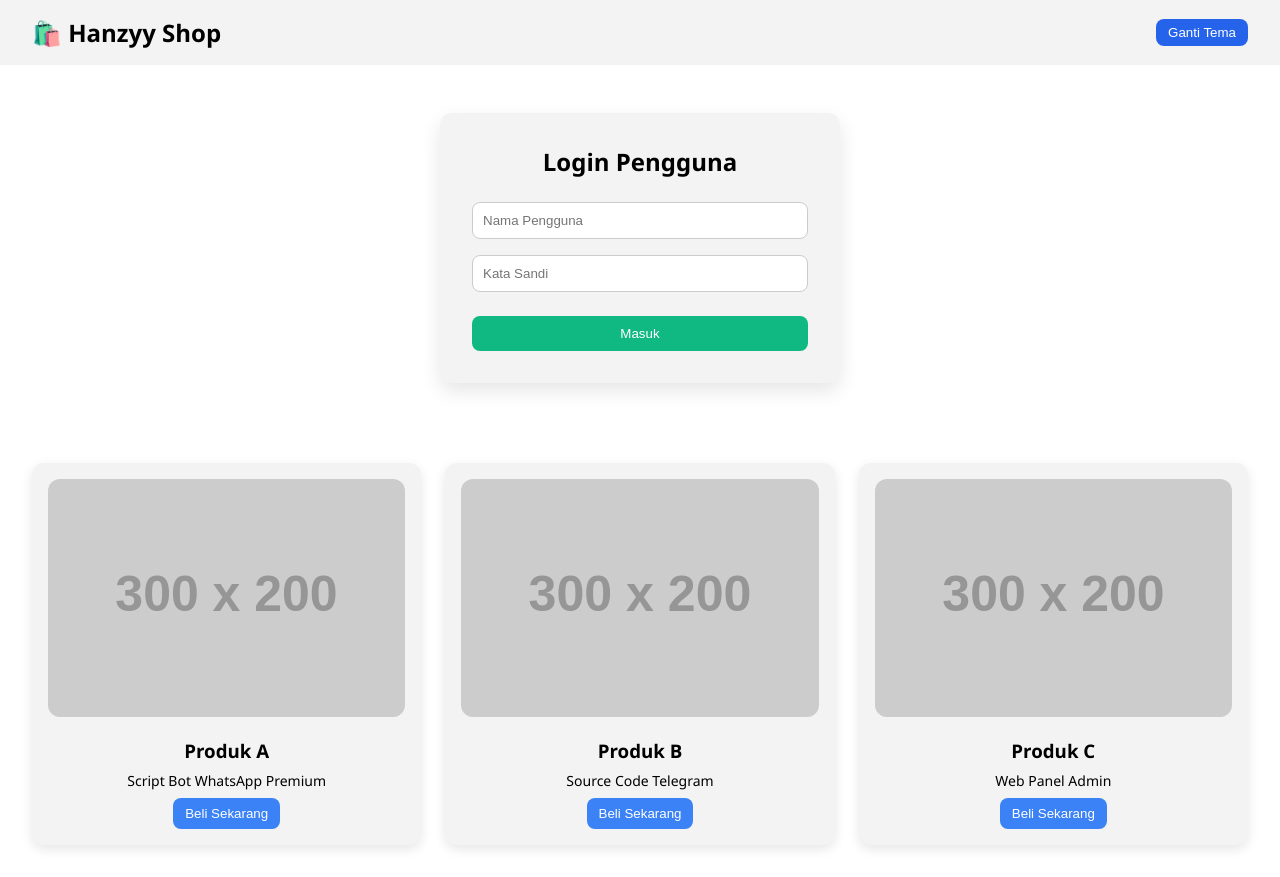
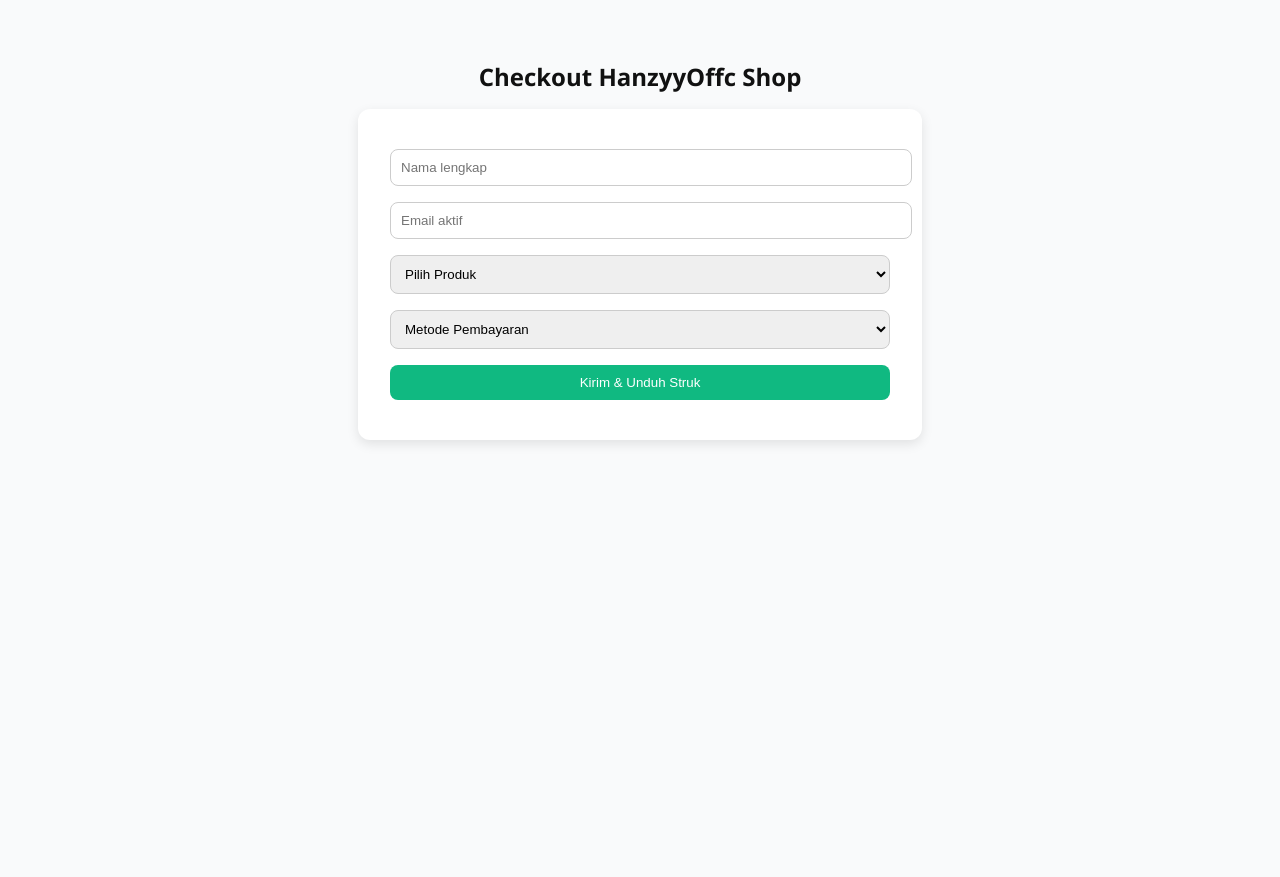
Before and after one commit to HanzyyOffc/HtmlNew, a plain HTML site: page index.html in a window 1280 px wide. After the commit the page ends 800 px from the top, so only its background shows below. Drawn offline with nearby package versions, Linux system fonts and the light colour scheme; placeholder pictures from the web are drawn by us.

Commit message:
index.html

```diff
--- a/index.html
+++ b/index.html
@@ -1,184 +1,122 @@
 <!DOCTYPE html>
 <html lang="id">
 <head>
-  <meta charset="UTF-8" />
-  <meta name="viewport" content="width=device-width, initial-scale=1.0" />
-  <title>Modern Shop - Hanzyy</title>
-  <link href="https://cdn.jsdelivr.net/npm/remixicon@3.5.0/fonts/remixicon.css" rel="stylesheet" />
+  <meta charset="UTF-8">
+  <meta name="viewport" content="width=device-width, initial-scale=1.0">
+  <title>Checkout HanzyyOffc Shop</title>
+  <script src="https://cdnjs.cloudflare.com/ajax/libs/jspdf/2.5.1/jspdf.umd.min.js"></script>
   <style>
-    :root {
-      --bg: #ffffff;
-      --text: #000000;
-      --card: #f3f3f3;
-    }
-    [data-theme="dark"] {
-      --bg: #111827;
-      --text: #f9fafb;
-      --card: #1f2937;
-    }
-    * {
-      margin: 0; padding: 0; box-sizing: border-box;
-      transition: all 0.3s ease;
-    }
     body {
       font-family: 'Segoe UI', sans-serif;
-      background: var(--bg);
-      color: var(--text);
-      overflow-x: hidden;
+      background: #f9fafb;
+      padding: 2rem;
+      color: #111;
     }
-    .loader {
-      position: fixed;
-      width: 100vw; height: 100vh;
-      background: var(--bg);
-      display: flex; justify-content: center; align-items: center;
-      z-index: 9999;
+    h2 {
+      text-align: center;
+      margin-bottom: 1rem;
     }
-    .loader span {
-      font-size: 2rem;
-      animation: blink 1s infinite alternate;
-    }
-    @keyframes blink {
-      0% {opacity: 0.2;}
-      100% {opacity: 1;}
-    }
-    header {
-      display: flex;
-      justify-content: space-between;
-      align-items: center;
-      padding: 1rem 2rem;
-      background: var(--card);
-    }
-    .toggle {
-      background: #2563eb;
-      color: #fff;
-      padding: 6px 12px;
-      border-radius: 8px;
-      border: none;
-      cursor: pointer;
-    }
-    .login-box {
-      width: 100%;
-      max-width: 400px;
-      margin: 3rem auto;
-      background: var(--card);
+    form {
+      max-width: 500px;
+      margin: auto;
+      background: white;
       padding: 2rem;
       border-radius: 12px;
-      box-shadow: 0 8px 20px rgba(0,0,0,0.1);
-      animation: slideIn 0.8s ease forwards;
-      opacity: 0;
+      box-shadow: 0 4px 12px rgba(0,0,0,0.1);
     }
-    @keyframes slideIn {
-      0% {transform: translateY(-40px); opacity: 0;}
-      100% {transform: translateY(0); opacity: 1;}
-    }
-    .login-box h2 {
-      margin-bottom: 1rem;
-      text-align: center;
-    }
-    .login-box input {
-      width: 100%;
-      margin: 0.5rem 0;
-      padding: 10px;
-      border: 1px solid #ccc;
-      border-radius: 8px;
-      background: var(--bg);
-      color: var(--text);
-    }
-    .login-box button {
+    input, select, button {
       width: 100%;
       padding: 10px;
+      margin: 8px 0;
+      border-radius: 8px;
+      border: 1px solid #ccc;
+    }
+    button {
       background: #10b981;
       color: white;
       border: none;
-      border-radius: 8px;
-      margin-top: 1rem;
-      cursor: pointer;
-    }
-    .shop-section {
-      padding: 2rem;
-      display: grid;
-      grid-template-columns: repeat(auto-fit, minmax(240px, 1fr));
-      gap: 1.5rem;
-    }
-    .product {
-      background: var(--card);
-      padding: 1rem;
-      border-radius: 12px;
-      text-align: center;
-      box-shadow: 0 4px 12px rgba(0,0,0,0.1);
-    }
-    .product img {
-      width: 100%;
-      border-radius: 12px;
-      margin-bottom: 1rem;
-    }
-    .product h3 {
-      margin-bottom: 0.5rem;
-    }
-    .product p {
-      font-size: 14px;
-      margin-bottom: 0.5rem;
-    }
-    .product button {
-      background: #3b82f6;
-      color: white;
-      border: none;
-      padding: 8px 12px;
-      border-radius: 8px;
       cursor: pointer;
     }
   </style>
 </head>
-<body data-theme="light">
-  <div class="loader" id="loader">
-    <span>Memuat...</span>
-  </div>
+<body>
 
-  <header>
-    <h2>🛍️ Hanzyy Shop</h2>
-    <button class="toggle" onclick="toggleTheme()">Ganti Tema</button>
-  </header>
+  <h2>Checkout HanzyyOffc Shop</h2>
 
-  <section class="login-box">
-    <h2>Login Pengguna</h2>
-    <input type="text" placeholder="Nama Pengguna">
-    <input type="password" placeholder="Kata Sandi">
-    <button>Masuk</button>
-  </section>
-
-  <section class="shop-section">
-    <div class="product">
-      <img src="https://via.placeholder.com/300x200" alt="Produk 1">
-      <h3>Produk A</h3>
-      <p>Script Bot WhatsApp Premium</p>
-      <button>Beli Sekarang</button>
-    </div>
-    <div class="product">
-      <img src="https://via.placeholder.com/300x200" alt="Produk 2">
-      <h3>Produk B</h3>
-      <p>Source Code Telegram</p>
-      <button>Beli Sekarang</button>
-    </div>
-    <div class="product">
-      <img src="https://via.placeholder.com/300x200" alt="Produk 3">
-      <h3>Produk C</h3>
-      <p>Web Panel Admin</p>
-      <button>Beli Sekarang</button>
-    </div>
-  </section>
+  <form id="checkoutForm">
+    <input type="text" id="nama" placeholder="Nama lengkap" required />
+    <input type="email" id="email" placeholder="Email aktif" required />
+    <select id="produk" required>
+      <option value="">Pilih Produk</option>
+      <option>Script WhatsApp</option>
+      <option>Bot Telegram</option>
+      <option>Panel Admin</option>
+    </select>
+    <select id="metode" required>
+      <option value="">Metode Pembayaran</option>
+      <option>QRIS</option>
+      <option>DANA</option>
+      <option>OVO</option>
+    </select>
+    <button type="submit">Kirim & Unduh Struk</button>
+  </form>
 
   <script>
-    // Loading screen
-    window.addEventListener("load", () => {
-      document.getElementById("loader").style.display = "none";
+    const LOGO_URL = "https://files.catbox.moe/lx7ij2.jpg";
+    const QR_URL = "https://k.top4top.io/p_3474n29381.jpg";
+    const TOKO = "HanzyyOffc Shop";
+
+    document.getElementById("checkoutForm").addEventListener("submit", async function (e) {
+      e.preventDefault();
+
+      const nama = document.getElementById("nama").value;
+      const email = document.getElementById("email").value;
+      const produk = document.getElementById("produk").value;
+      const metode = document.getElementById("metode").value;
+
+      // Kirim ke WhatsApp
+      const waNumber = "6282264176976"; // Ganti nomormu
+      const waMessage = `Halo kak, saya ingin order:\n\nNama: ${nama}\nEmail: ${email}\nProduk: ${produk}\nPembayaran: ${metode}`;
+      window.open(`https://wa.me/${waNumber}?text=${encodeURIComponent(waMessage)}`, '_blank');
+
+      // Generate struk PDF
+      const { jsPDF } = window.jspdf;
+      const doc = new jsPDF();
+
+      const logo = await loadImage(LOGO_URL);
+      const qr = await loadImage(QR_URL);
+
+      doc.addImage(logo, "JPEG", 70, 10, 70, 20);
+      doc.setFontSize(14);
+      doc.text("STRUK PEMBAYARAN", 70, 40);
+      doc.setFontSize(12);
+      doc.text(`Nama     : ${nama}`, 20, 50);
+      doc.text(`Email    : ${email}`, 20, 58);
+      doc.text(`Produk   : ${produk}`, 20, 66);
+      doc.text(`Pembayaran : ${metode}`, 20, 74);
+      doc.text(`Toko     : ${TOKO}`, 20, 82);
+      doc.text(`Status   : Menunggu Pembayaran`, 20, 90);
+      doc.addImage(qr, "JPEG", 70, 100, 70, 70);
+      doc.text("Silakan scan QR untuk melakukan pembayaran.", 30, 180);
+
+      doc.save(`Struk_${nama.replace(/\s/g, "_")}.pdf`);
     });
 
-    // Theme toggle
-    function toggleTheme() {
-      const body = document.body;
-      const currentTheme = body.getAttribute("data-theme");
-      body.setAttribute("data-theme", currentTheme === "dark" ? "light" : "dark");
+    async function loadImage(url) {
+      const res = await fetch(url);
+      const blob = await res.blob();
+      return await toBase64(blob);
+    }
+
+    function toBase64(blob) {
+      return new Promise((resolve, reject) => {
+        const reader = new FileReader();
+        reader.onloadend = () => resolve(reader.result);
+        reader.onerror = reject;
+        reader.readAsDataURL(blob);
+      });
     }
   </script>
+
 </body>
 </html>
```
